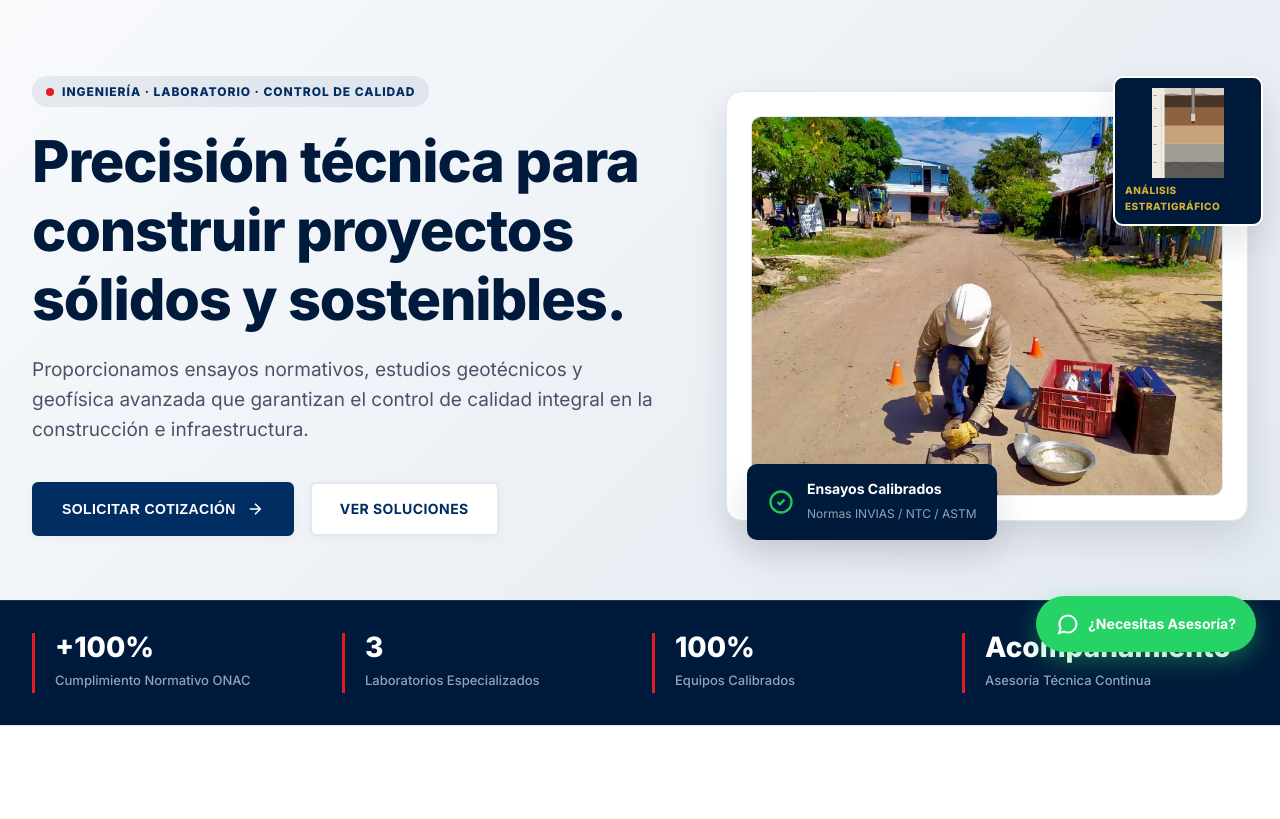
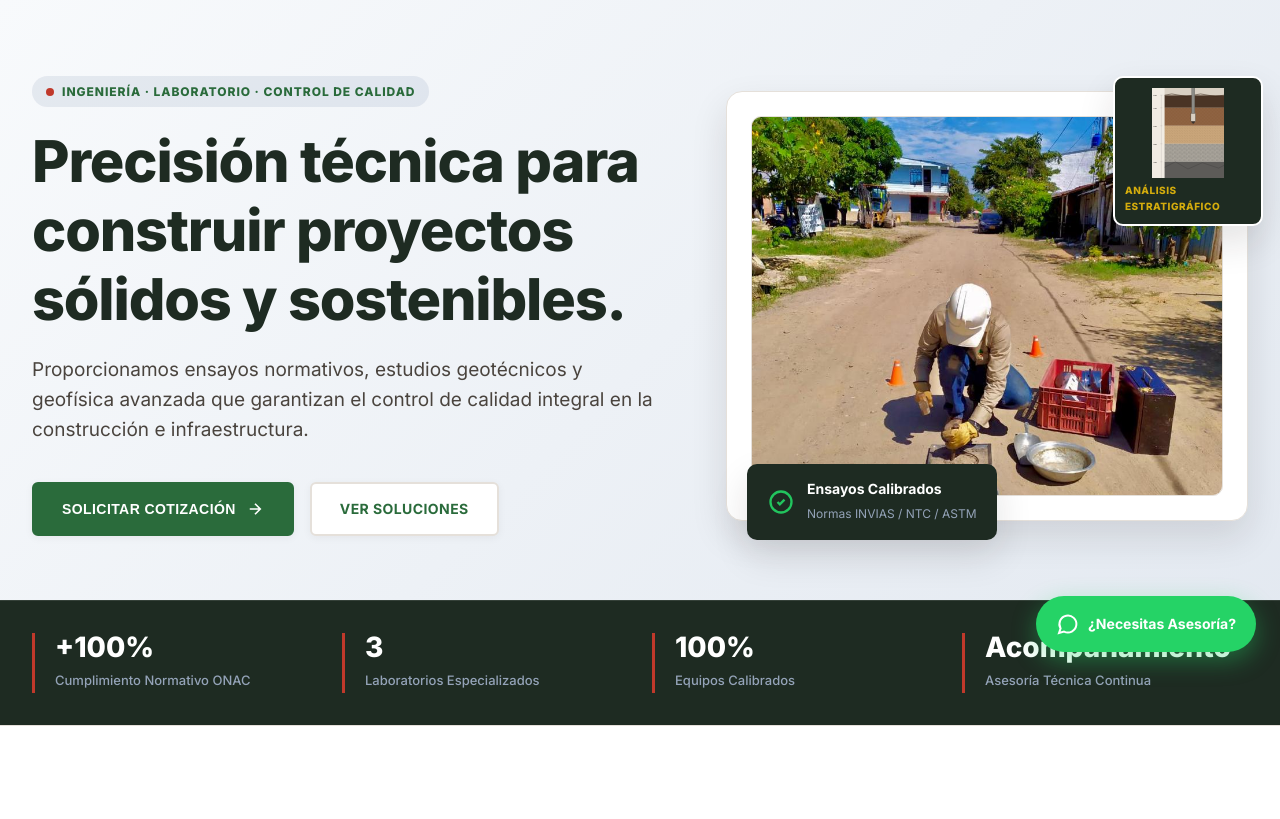
Before and after one commit to Santag207/ICONTECH_SAS, a website: page public/index.html in a window 1280 px wide. Shown: the part 124-943 px from the top of the page. Drawn offline with Linux system fonts and the light colour scheme.

Commit message:
Redesign UI with Earth Dark, Green and Red palette and Light default

```diff
--- a/public/css/styles.css
+++ b/public/css/styles.css
@@ -4,26 +4,26 @@
    ========================================================================== */
 
 :root {
-  /* Color Palette CEMEX Corporate Style */
-  --c-navy: #002D62;         /* Azul Corporativo Principal */
-  --c-navy-dark: #001A3B;    /* Azul Oscuro Titulares */
-  --c-navy-light: #00408A;   /* Azul Intermedio */
-  --c-red: #E31B23;          /* Rojo Acento Corporativo */
-  --c-red-hover: #C21118;    /* Rojo Hover */
-  --c-gold: #D4AF37;         /* Dorado/Amarillo Acento */
-
-  /* Neutrales Neutros Limpios */
-  --c-ink: #101828;          /* Texto Principal Oscuro */
-  --c-body: #475467;         /* Texto Parrafos */
-  --c-muted: #667085;        /* Subtextos */
-  --c-border: #E2E8F0;       /* Bordes Finos */
-  --c-border-subtle: #F1F5F9;
+  /* Earthy Dark, Green & Red Details Palette */
+  --c-navy: #2A6B3B;         /* Verde Principal Corporativo */
+  --c-navy-dark: #1E2B22;    /* Oscuro Tierra / Verde Titulares */
+  --c-navy-light: #3B8C50;   /* Verde Claro Secundario */
+  --c-red: #C0392B;          /* Rojo Acento Detalle */
+  --c-red-hover: #A93226;    /* Rojo Oscuro Hover */
+  --c-gold: #D4AC0D;         /* Dorado Acento */
+
+  /* Neutrales Neutros Limpios Tierra */
+  --c-ink: #1F1B16;          /* Texto Principal Oscuro Tierra */
+  --c-body: #4A443E;         /* Texto Párrafos Tierra */
+  --c-muted: #736B63;        /* Subtextos Tierra */
+  --c-border: #E5E0DA;       /* Bordes Finos Tierra */
+  --c-border-subtle: #F5F2EE;
 
   /* Fondos */
   --bg-white: #FFFFFF;
-  --bg-light: #F8FAFC;       /* Gris Fondo Claro */
-  --bg-gray: #F1F5F9;        /* Gris Fondo Secciones */
-  --bg-dark: #0B1320;        /* Fondo Oscuro Footer / Seccion Geofisica */
+  --bg-light: #FAF8F5;       /* Fondo Claro Cálido Tierra */
+  --bg-gray: #F2EFEA;        /* Gris Tierra Secciones */
+  --bg-dark: #1F1B16;        /* Fondo Oscuro Tierra */
   --bg-card: #FFFFFF;
 
   /* Tipografia y Bordes */
@@ -34,10 +34,10 @@
   --radius-full: 9999px;
 
   /* Sombras Limpias Proporcionales */
-  --shadow-sm: 0 2px 8px rgba(16, 24, 40, 0.04);
-  --shadow-md: 0 6px 20px rgba(16, 24, 40, 0.08);
-  --shadow-lg: 0 16px 36px rgba(16, 24, 40, 0.12);
-  --shadow-glow: 0 0 20px rgba(0, 45, 98, 0.15);
+  --shadow-sm: 0 2px 8px rgba(31, 27, 22, 0.05);
+  --shadow-md: 0 6px 20px rgba(31, 27, 22, 0.08);
+  --shadow-lg: 0 16px 36px rgba(31, 27, 22, 0.12);
+  --shadow-glow: 0 0 20px rgba(42, 107, 59, 0.18);
 
   --ease-main: cubic-bezier(0.16, 1, 0.3, 1);
 }
@@ -74,19 +74,19 @@
 
 /* Dark Mode Color Palette Overrides */
 body.dark-mode {
-  --c-ink: #F1F5F9;
-  --c-body: #CBD5E1;
-  --c-muted: #94A3B8;
-  --c-border: #1E293B;
-  --c-border-subtle: #0F172A;
-
-  --bg-white: #0F172A;
-  --bg-light: #0B1320;
-  --bg-gray: #111827;
-  --bg-dark: #030712;
-  --bg-card: #1E293B;
-
-  --c-navy-dark: #F8FAFC;
+  --c-ink: #F5F2EE;
+  --c-body: #D1C9BF;
+  --c-muted: #A39B90;
+  --c-border: #3D352E;
+  --c-border-subtle: #2D2620;
+
+  --bg-white: #2A241F;
+  --bg-light: #1F1B16;
+  --bg-gray: #2D2620;
+  --bg-dark: #14110E;
+  --bg-card: #2A241F;
+
+  --c-navy-dark: #F5F2EE;
 }
 
 body.dark-mode .theme-toggle__icon--moon {
--- a/public/js/main.js
+++ b/public/js/main.js
@@ -14,8 +14,7 @@ function applyTheme(isDark) {
 }
 
 const savedTheme = localStorage.getItem('theme');
-const prefersDark = window.matchMedia && window.matchMedia('(prefers-color-scheme: dark)').matches;
-const initialDark = savedTheme ? savedTheme === 'dark' : prefersDark;
+const initialDark = savedTheme === 'dark';
 
 applyTheme(initialDark);
 
```
Also changed, not shown: package.json (+15 -1 lines).
